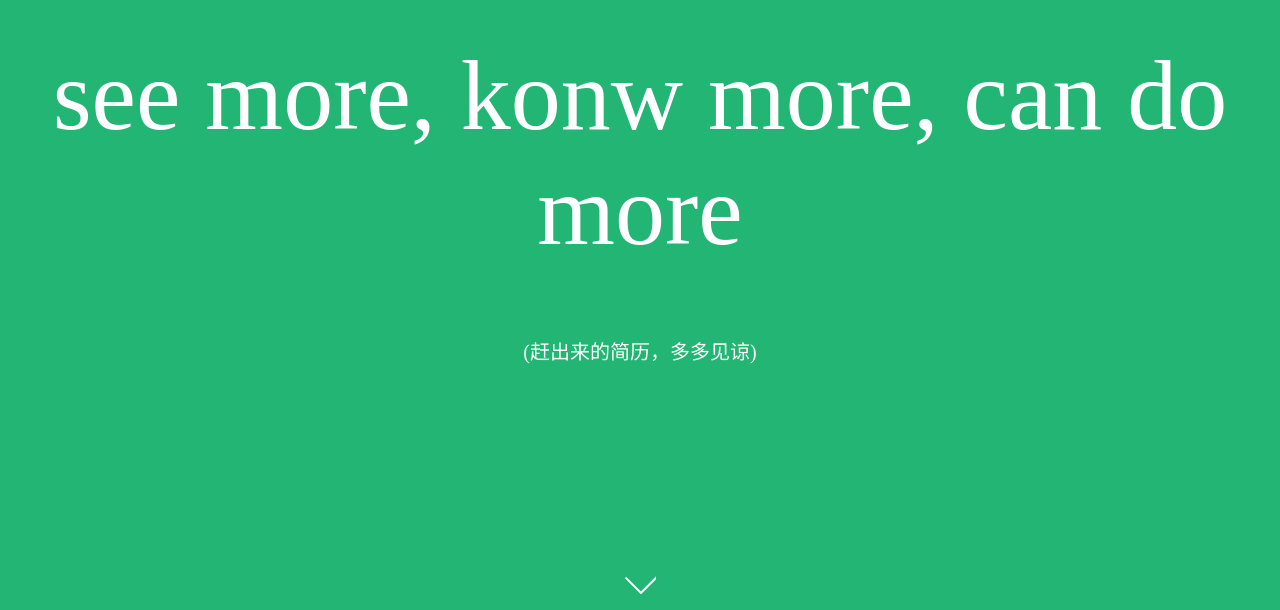
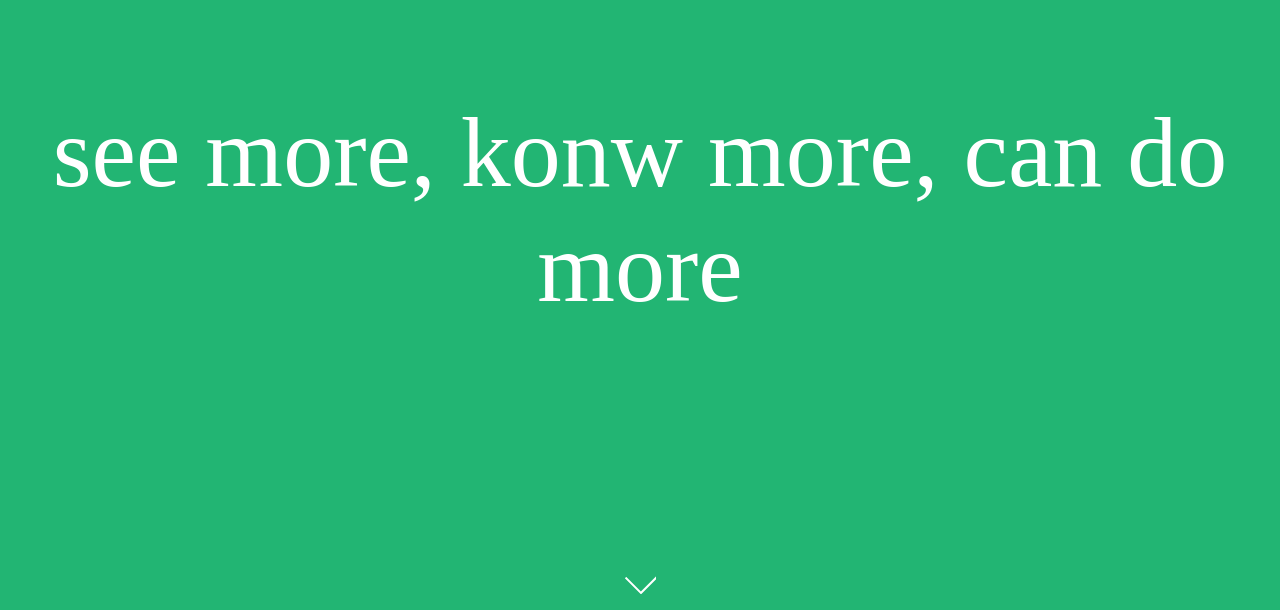
Before and after one commit to tangguolong/tangguolong.github.io, a plain HTML site: page index.html in a window 1280 px wide. Shown: the part 190-800 px from the top of the page. Drawn offline with Linux system fonts and the light colour scheme.

Commit message:
fix(完善)

```diff
--- a/index.html
+++ b/index.html
@@ -42,7 +42,8 @@
 
 
   <section id="block-firstPage">
-    <p class="blockTitle">see more, konw more, can do more<br><span style="font-size: 20px;">(赶出来的简历，多多见谅)</span> </p>
+    <p class="blockTitle">see more, konw more, can do more<br><span
+        style="font-size: 20px;display: none;">(赶出来的简历，多多见谅)</span> </p>
     <div id="fstPage-down"><a href="#block-intro" hideFocus="true"></a></div>
   </section>
 
```
